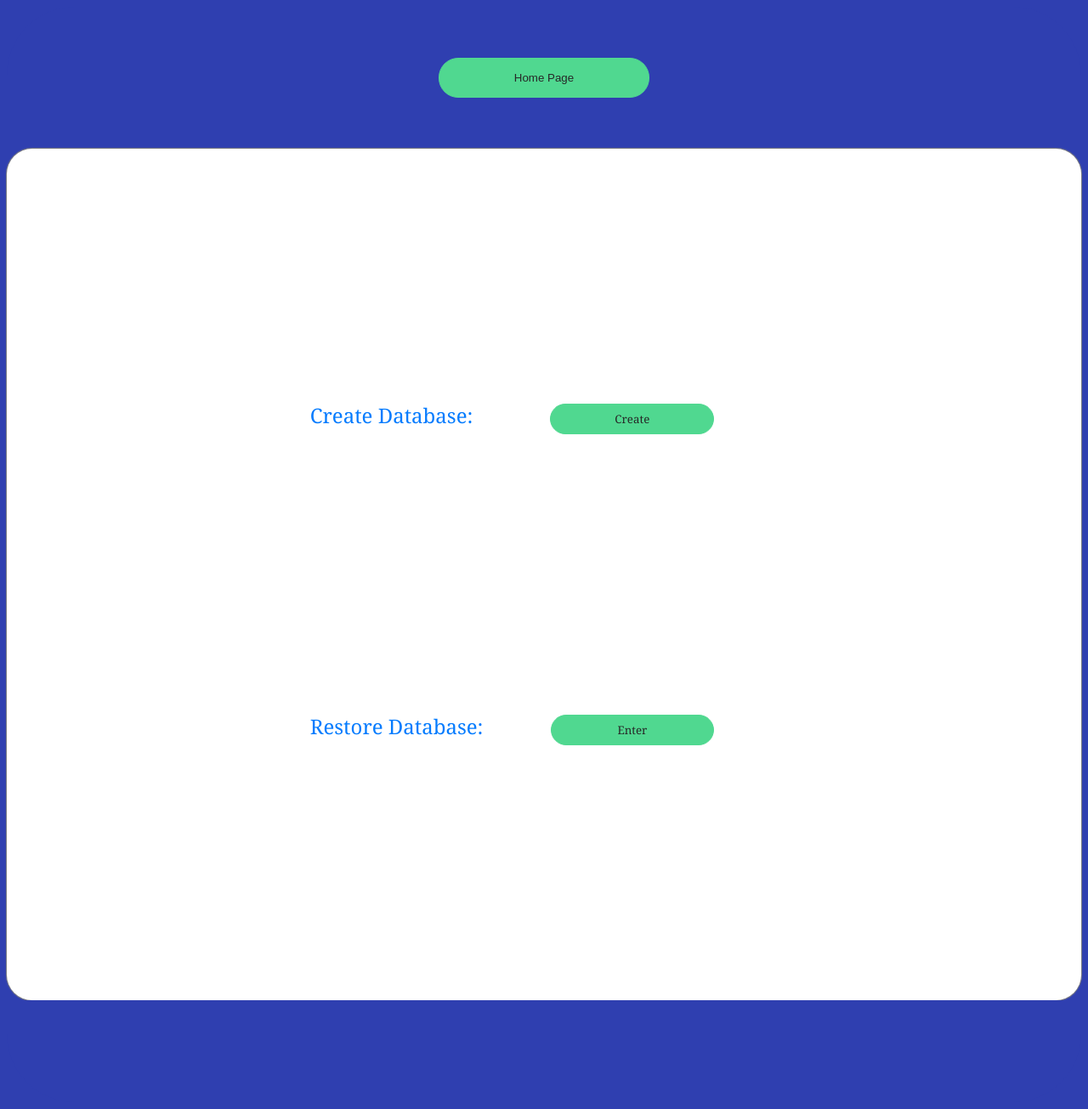
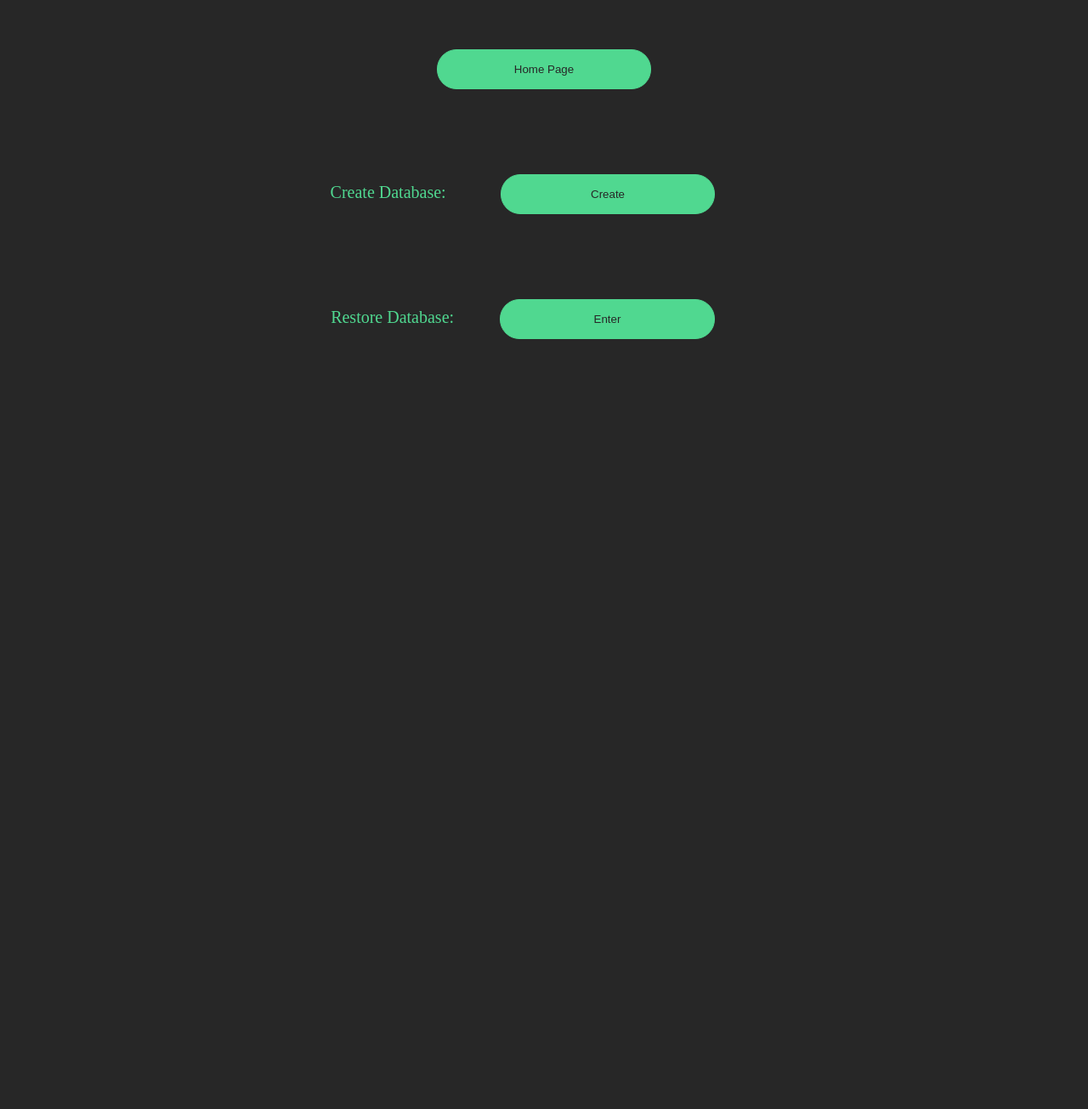
Before and after one commit to prathamagrawal/sql-injection, a PHP site: page / in a window 1280 px wide. Shown: the whole page at 85% size. After the commit the page ends 399 px from the top, so only its background shows below. Run offline with PHP 8.4, Linux system fonts and the light colour scheme.

Commit message:
UI Changed

```diff
--- a/index.php
+++ b/index.php
@@ -8,25 +8,24 @@
 </head>
 
 
-<body style="background: #2F3FB0; color: white;">
+<body>
 
-   <div class="button" align="center" style="background-color:#2F3FB0;padding:10px;border-radius:80px 80px 0px 0px">
-      <button type="b
-      utton" name="homepagebutton" onclick="location.href='homepage.html'" class="button">Home Page</button>
+   <div class="button" align="center">
+      <button type="button" name="homepagebutton" onclick="location.href='homepage.html'" class="button">Home Page</button>
    </div>
 
-   <div align="center" style="background-color:#ffffff;color: #037BFE;border-radius: 30px;padding:150px;box-shadow: 0 0 1px 1px gray;">
+   <div align="center">
 
       <form method="POST">
-         <label style="font-size:24px;font-family:'Georgia'">Create Database:&ensp;</label>
-         <input type="submit" name="submit" value="Create" style="padding:8px;font-family:'Georgia'"></form>
+         <label style="font-size: 20px">Create Database:&ensp;</label>
+         <input type="submit" name="submit" value="Create" style="margin: 50px"></form>
 
-      <form method="POST" style="margin-top: 30px;">
-         <label style="font-size:24px;font-family:'Georgia';">Restore Database:</label>
-         <input type="submit" name="submit1" value="Enter" style="padding:8px;font-family:'Georgia'"></form>
+      <form method="POST">
+         <label style="font-size: 20px">Restore Database:</label>
+         <input type="submit" name="submit1" value="Enter" style="margin: 50px"></form>
    </div>
 
-   <div align="center" style="background-color:#2F3FB0;padding:60px;border-radius:0px 0px 80px 80px">
+   <div align="center">
       <?php
 
       if (isset($_POST["submit"])) {
```
